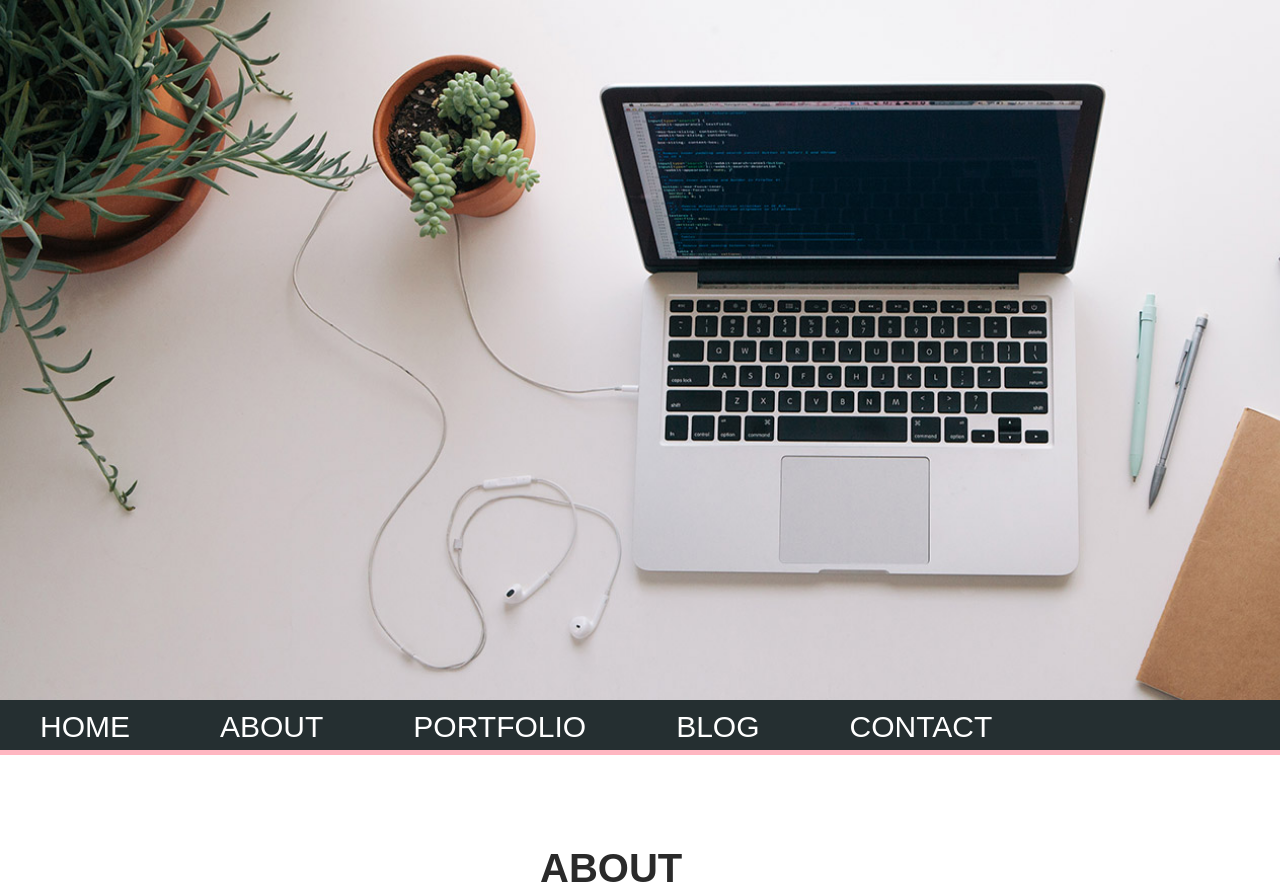
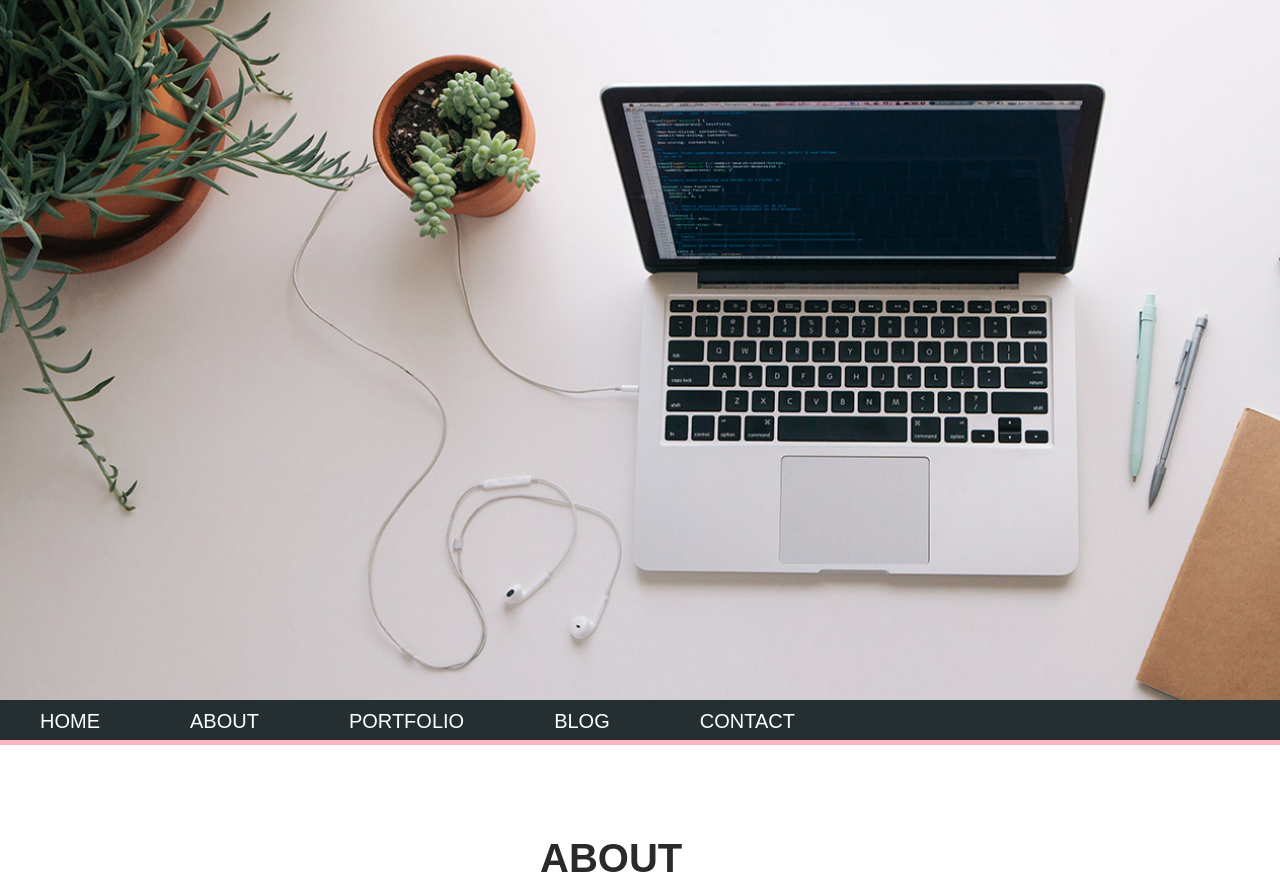
Before and after one commit to Zeinab1/Portfolio, a plain HTML site: page index.html in a window 1280 px wide. Shown: the top 894 px of the page. Drawn offline with Linux system fonts and the light colour scheme.

Commit message:
navbar 2

```diff
--- a/style/Css.css
+++ b/style/Css.css
@@ -152,14 +152,14 @@ body{
 }
 nav{
     background-color: #252f31;
-    height:50px;
+    height:40px;
     z-index: 1000;
     border-bottom: 5px solid #FFB6C1;
 }
 .page-link{
     float:left;
     text-transform: uppercase;
-    font-size: 30px;
+    font-size: 20px;
     color:#fff;
     margin-right: 90px;
     margin-top: 10px;
```
